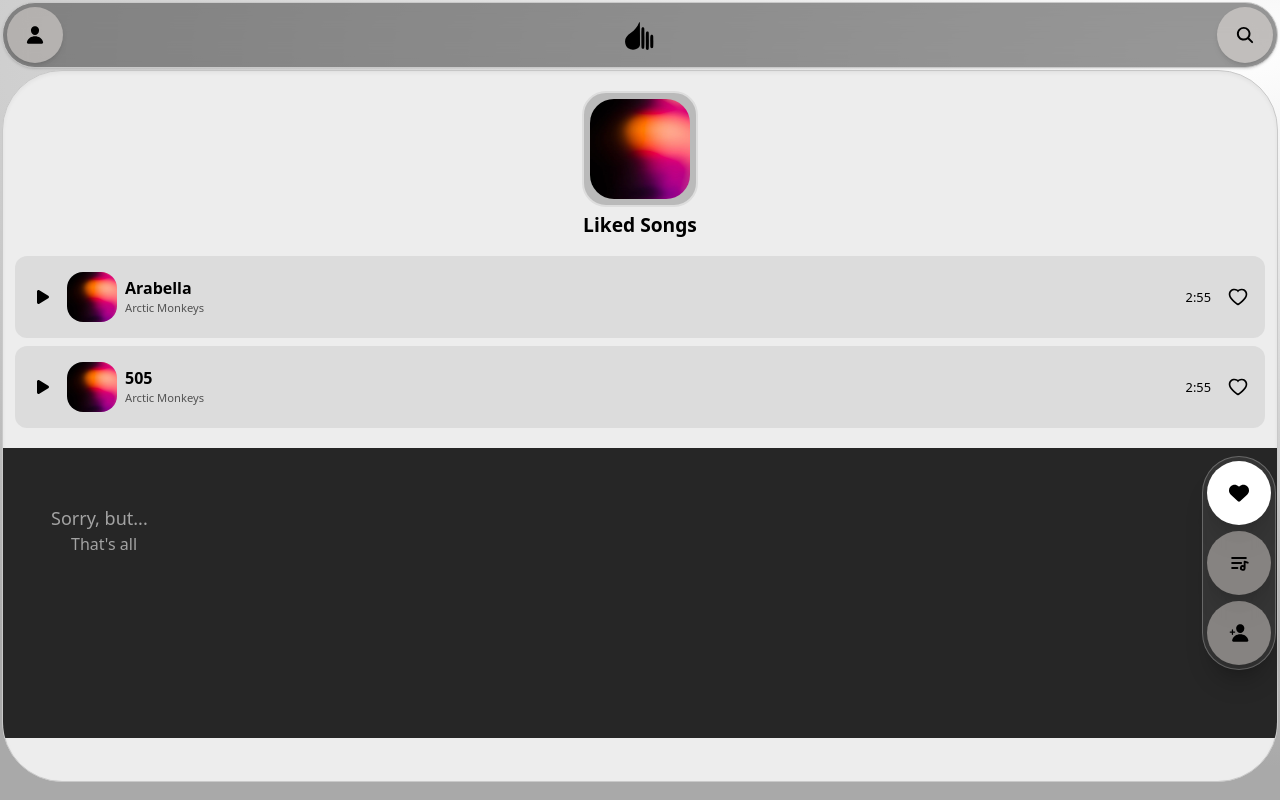
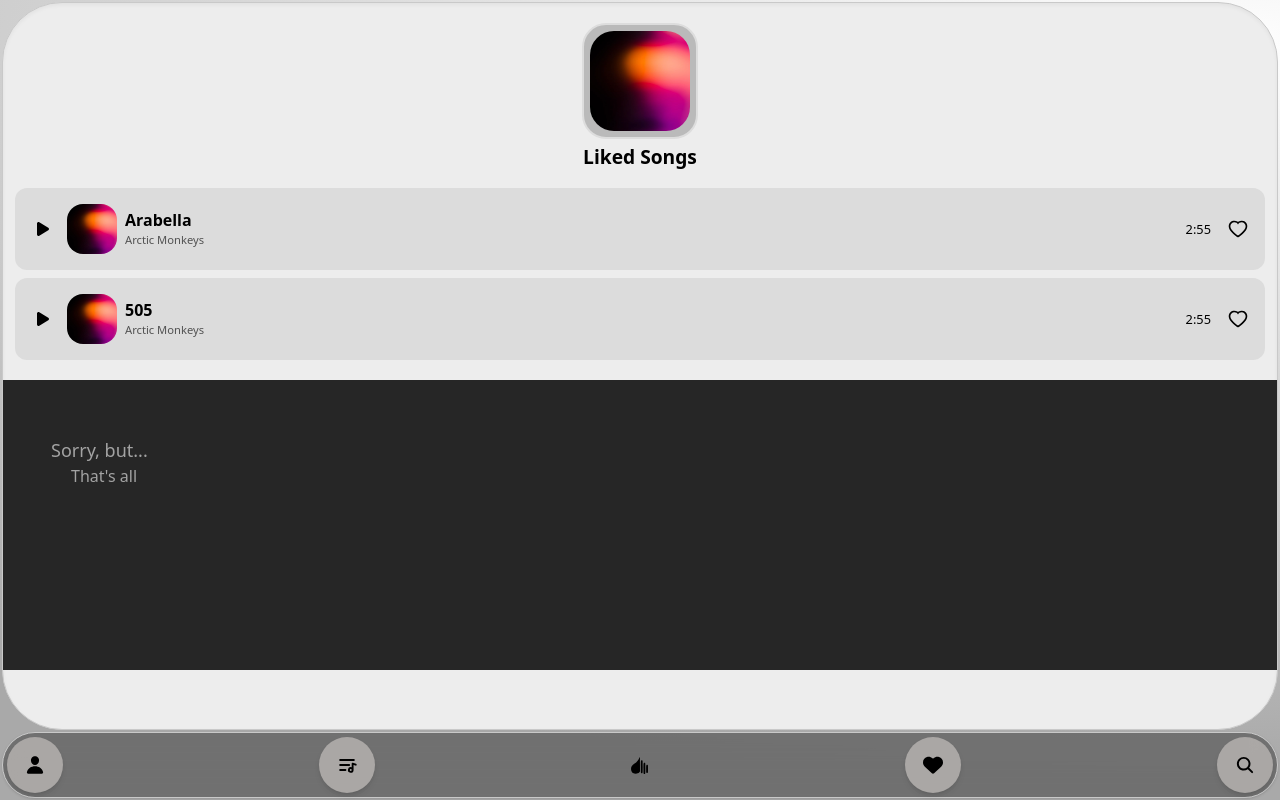
Before and after one commit to el1ght/charton-experimental, a Next.js app: page /liked in a window 1280 px wide. Built offline with nearby package versions, Linux system fonts and the light colour scheme.

Commit message:
header reworked

```diff
--- a/app/(site)/page.tsx
+++ b/app/(site)/page.tsx
@@ -2,7 +2,7 @@ import LikedWidget from "@/components/LikedWidget";
 import {FaPlay} from "react-icons/fa6";
 import UserDataLayout from "@/components/UserDataLayout";
 
-export default async function Home() {
+export default function Home() {
   return (
       <UserDataLayout />
   );
--- a/app/layout.tsx
+++ b/app/layout.tsx
@@ -34,10 +34,10 @@ export default function RootLayout({
       >
           <div className={'h-full flex flex-col gap-[2px] p-0.5 box'}>
               <ToasterProvider />
-              <Header />
               <Content>
                   {children}
               </Content>
+              <Header />
           </div>
           <Sidebar />
           <Player />
--- a/app/liked/page.tsx
+++ b/app/liked/page.tsx
@@ -20,7 +20,7 @@ const mockSongs = [
 
 export const revalidate = 0;
 
-const Liked = async () => {
+const Liked = () => {
     return (
         <div className={'px-3 py-5 box flex flex-col gap-y-4'}>
             <div className={'flex justify-center items-center flex-col gap-y-1'}>
--- a/app/search/page.tsx
+++ b/app/search/page.tsx
@@ -9,7 +9,7 @@ interface SearchProps {
 
 export const revalidate = 0;
 
-const Search = async () => {
+const Search = () => {
 
     return (
         <div className={'py-6 p-3 h-full'}>
--- a/components/Content.tsx
+++ b/components/Content.tsx
@@ -1,8 +1,5 @@
-'use client'
-
-import React from "react";
+import React from "react"
 import Footer from "./Footer";
-import useWebApp from "@/hooks/useWebApp";
 
 interface ContentProps {
     children: React.ReactNode;
@@ -13,7 +10,7 @@ const Content: React.FC<ContentProps> = ({
 }) => {
 
     return (
-        <main className={`mb-4 h-full rounded-[60px] overflow-y-auto shadow-inner bg-[#ededed] border border-[#c9c9c9] box main`}>
+        <main className={`h-full rounded-[60px] overflow-y-auto shadow-inner bg-[#ededed] border border-[#c9c9c9] box main`}>
             {children}
             <Footer />
         </main>
--- a/components/Footer.tsx
+++ b/components/Footer.tsx
@@ -1,6 +1,6 @@
 import Image from 'next/image';
 
-const Footer = async () => {
+const Footer = () => {
     return (
         <div className={'relative min-h-[290px] bg-neutral-800 px-12'}>
             <p className={'font-medium text-neutral-400 pt-14 text-lg'}>Sorry, but...</p>
--- a/components/Header.tsx
+++ b/components/Header.tsx
@@ -5,6 +5,8 @@ import {usePathname} from "next/navigation";
 import Link from "next/link";
 import {IoPerson, IoSearch} from "react-icons/io5";
 import Image from "next/image";
+import {FaHeart} from "react-icons/fa6";
+import {PiPlaylistBold} from "react-icons/pi";
 
 const Header = () => {
     const pathname = usePathname();
@@ -14,8 +16,14 @@ const Header = () => {
             <Link href={'/me'} className={`flex w-14 h-14 rounded-full bg-[#fff8f2]/[.4] justify-center items-center transition hover:bg-[#fff]/[100] shadow-md ${pathname === '/me' && 'bg-white'}`}>
                 <IoPerson className={'text-black'} size={20} />
             </Link>
+            <Link href={'/me'} className={`flex w-14 h-14 rounded-full bg-[#fff8f2]/[.4] justify-center items-center transition hover:bg-[#fff]/[100] shadow-md ${pathname === '/me' && 'bg-white'}`}>
+                <PiPlaylistBold className={'text-black'} size={20} />
+            </Link>
             <Link href={'/'}>
-                <Image src={logo} alt={"Logo"} width={30} height={30} />
+                <Image src={logo} alt={"Logo"} width={18} height={18} />
+            </Link>
+            <Link href={'/me'} className={`flex w-14 h-14 rounded-full bg-[#fff8f2]/[.4] justify-center items-center transition hover:bg-[#fff]/[100] shadow-md ${pathname === '/me' && 'bg-white'}`}>
+                <FaHeart className={'text-black'} size={20} />
             </Link>
             <Link href={'/search'} className={`flex w-14 h-14 rounded-full bg-[#fff8f2]/[.4] justify-center items-center transition hover:bg-[#fff]/[100] shadow-md ${pathname === '/search' && 'bg-white'}`}>
                 <IoSearch className={'text-black'} size={20} />
--- a/components/Player.tsx
+++ b/components/Player.tsx
@@ -20,7 +20,7 @@ const Player = () => {
     // }
 
     return (
-        <div className={'absolute right-0 bottom-4 left-0 flex justify-between m-0.5'}>
+        <div className={'absolute right-0 bottom-5 left-0 flex justify-between m-0.5'}>
 
             <PlayerContent
                 key={songUrl}
--- a/components/Sidebar.tsx
+++ b/components/Sidebar.tsx
@@ -29,7 +29,7 @@ const Sidebar = () => {
     ], [pathname])
 
     return (
-            <div className="absolute right-1 bottom-[130px] p-1 bg-[#424242]/[.55] backdrop-blur-md rounded-full shadow-xl z-10 border border-[#c9c9c9]/[.35]">
+            <div className="hidden absolute right-1 bottom-[135px] p-1 bg-[#424242]/[.55] backdrop-blur-md rounded-full shadow-xl z-10 border border-[#c9c9c9]/[.35]">
                 <div className="flex flex-col gap-y-1.5">
                     {
                         routes.map((item) => (
```
